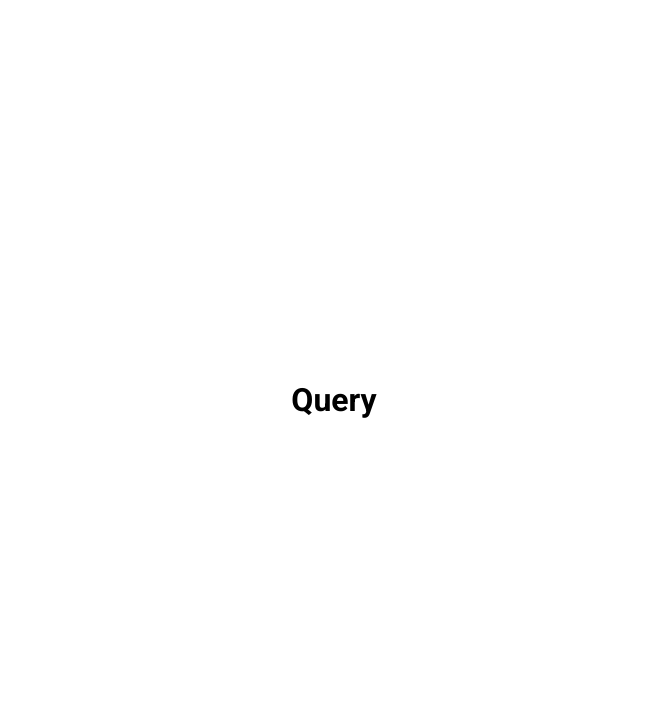
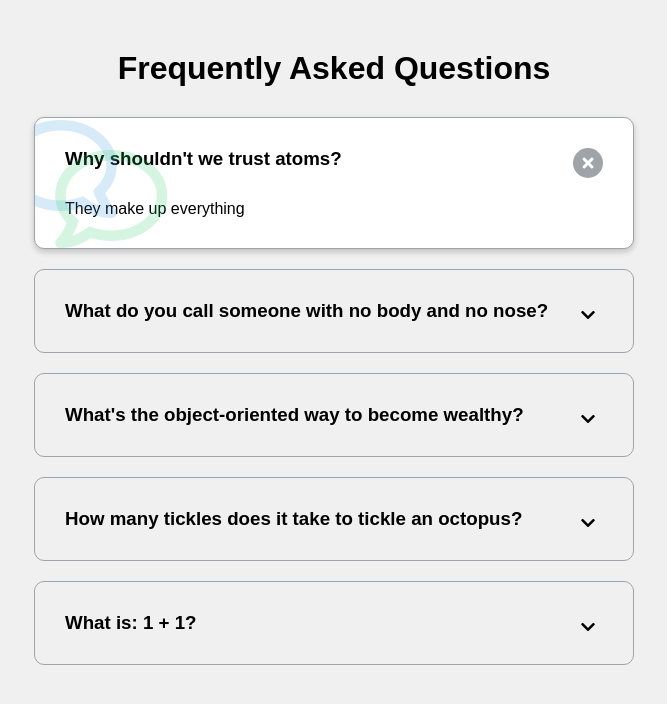
Before and after one commit to canourrea23/50-days-of-coding-challenge, a plain HTML site: page Query/index.html in a window 1280 px wide. Shown: the whole page, without its empty margins (306-973 px from the left). Drawn offline with Linux system fonts and the light colour scheme; a web font is replaced by a local one.

Commit message:
query done

```diff
--- a/Query/app.js
+++ b/Query/app.js
@@ -0,0 +1,8 @@
+//
+const toggles = document.querySelectorAll('.faq-toggle')
+
+toggles.forEach((toggle) => {
+  toggle.addEventListener('click', () => {
+    toggle.parentNode.classList.toggle('active')
+  } )
+})
--- a/Query/index.html
+++ b/Query/index.html
@@ -1,15 +1,82 @@
 <!DOCTYPE html>
 <html lang="en">
-<head>
-  <meta charset="UTF-8">
-  <meta http-equiv="X-UA-Compatible" content="IE=edge">
-  <meta name="viewport" content="width=device-width, initial-scale=1.0">
-  <link rel="stylesheet" href="style.css">
-  <link rel="stylesheet" href="https://cdnjs.cloudflare.com/ajax/libs/font-awesome/5.15.4/css/all.min.css" integrity="sha512-1ycn6IcaQQ40/MKBW2W4Rhis/DbILU74C1vSrLJxCq57o941Ym01SwNsOMqvEBFlcgUa6xLiPY/NS5R+E6ztJQ==" crossorigin="anonymous" referrerpolicy="no-referrer" />
-  <title>Query</title>
-</head>
-<body>
-  <h1>Query</h1>
-  <script src="app.js"></script>
-</body>
+  <head>
+    <meta charset="UTF-8" />
+    <meta name="viewport" content="width=device-width, initial-scale=1.0" />
+    <link rel="stylesheet" href="https://cdnjs.cloudflare.com/ajax/libs/font-awesome/5.14.0/css/all.min.css" integrity="sha512-1PKOgIY59xJ8Co8+NE6FZ+LOAZKjy+KY8iq0G4B3CyeY6wYHN3yt9PW0XpSriVlkMXe40PTKnXrLnZ9+fkDaog==" crossorigin="anonymous" />
+    <link rel="stylesheet" href="style.css" />
+    <title>FAQ</title>
+  </head>
+  <body>
+    <h1>Frequently Asked Questions</h1>
+    <div class="faq-container">
+      <div class="faq active">
+        <h3 class="faq-title">
+          Why shouldn't we trust atoms?
+        </h3>
+
+        <p class="faq-text">
+          They make up everything
+        </p>
+
+        <button class="faq-toggle">
+          <i class="fas fa-chevron-down"></i>
+          <i class="fas fa-times"></i>
+        </button>
+      </div>
+
+      <div class="faq">
+        <h3 class="faq-title">
+          What do you call someone with no body and no nose?
+        </h3>
+        <p class="faq-text">
+          Nobody knows.
+        </p>
+        <button class="faq-toggle">
+          <i class="fas fa-chevron-down"></i>
+          <i class="fas fa-times"></i>
+        </button>
+      </div>
+
+      <div class="faq">
+        <h3 class="faq-title">
+          What's the object-oriented way to become wealthy?
+        </h3>
+        <p class="faq-text">
+          Inheritance.
+        </p>
+        <button class="faq-toggle">
+          <i class="fas fa-chevron-down"></i>
+          <i class="fas fa-times"></i>
+        </button>
+      </div>
+
+      <div class="faq">
+        <h3 class="faq-title">
+          How many tickles does it take to tickle an octopus?
+        </h3>
+        <p class="faq-text">
+          Ten-tickles!
+        </p>
+        <button class="faq-toggle">
+          <i class="fas fa-chevron-down"></i>
+          <i class="fas fa-times"></i>
+        </button>
+      </div>
+
+      <div class="faq ">
+        <h3 class="faq-title">
+          What is: 1 + 1?
+        </h3>
+        <p class="faq-text">
+          Depends on who are you asking.
+        </p>
+        <button class="faq-toggle">
+          <i class="fas fa-chevron-down"></i>
+          <i class="fas fa-times"></i>
+        </button>
+      </div>
+    </div>
+    <script src="app.js"></script>
+  </body>
 </html>
--- a/Query/style.css
+++ b/Query/style.css
@@ -1,17 +1,107 @@
+@import url('https://fonts.googleapis.com/css?family=Muli&display=swap');
 
-@import url('https://fonts.googleapis.com/css2?family=Roboto:wght@400;700&display=swap');
-
-*{
+* {
   box-sizing: border-box;
 }
 
-body{
-  font-family: 'Roboto', sans-serif;
+body {
+  font-family: 'Muli', sans-serif;
+  background-color: #f0f0f0;
+}
+
+h1 {
+  margin: 50px 0 30px;
+  text-align: center;
+}
+
+.faq-container {
+  max-width: 600px;
+  margin: 0 auto;
+}
+
+.faq {
+  background-color: transparent;
+  border: 1px solid #9fa4a8;
+  border-radius: 10px;
+  margin: 20px 0;
+  padding: 30px;
+  position: relative;
+  overflow: hidden;
+  transition: 0.3s ease;
+}
+
+.faq.active {
+  background-color: #fff;
+  box-shadow: 0 3px 6px rgba(0, 0, 0, 0.1), 0 3px 6px rgba(0, 0, 0, 0.1);
+}
+
+.faq.active::before,
+.faq.active::after {
+  content: '\f075';
+  font-family: 'Font Awesome 5 Free';
+  color: #2ecc71;
+  font-size: 7rem;
+  position: absolute;
+  opacity: 0.2;
+  top: 20px;
+  left: 20px;
+  z-index: 0;
+}
+
+.faq.active::before {
+  color: #3498db;
+  top: -10px;
+  left: -30px;
+  transform: rotateY(180deg);
+}
+
+.faq-title {
+  margin: 0 35px 0 0;
+}
+
+.faq-text {
+  display: none;
+  margin: 30px 0 0;
+}
+
+.faq.active .faq-text {
+  display: block;
+}
+
+.faq-toggle {
+  background-color: transparent;
+  border: 0;
+  border-radius: 50%;
+  cursor: pointer;
   display: flex;
-  flex-direction: column;
   align-items: center;
   justify-content: center;
-  height: 100vh;
-  overflow: hidden;
-  margin: 0;
+  font-size: 16px;
+  padding: 0;
+  position: absolute;
+  top: 30px;
+  right: 30px;
+  height: 30px;
+  width: 30px;
 }
+
+.faq-toggle:focus {
+  outline: 0;
+}
+
+.faq-toggle .fa-times {
+  display: none;
+}
+
+.faq.active .faq-toggle .fa-times {
+  color: #fff;
+  display: block;
+}
+
+.faq.active .faq-toggle .fa-chevron-down {
+  display: none;
+}
+
+.faq.active .faq-toggle {
+  background-color: #9fa4a8;
+}
```
